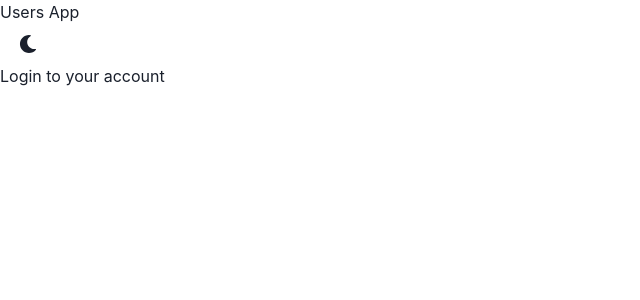
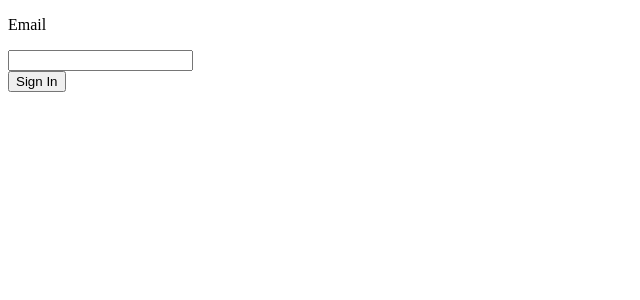
Before and after one commit to shljshlj/users-app, a React (Create React App) app: page /login in a window 1280 px wide. Shown: the top 300 px of the page, without its empty margins (0-640 px from the left). Built offline with nearby package versions, Linux system fonts and the light colour scheme; data requests are answered from the project's data file.

Commit message:
Create basic login form

```diff
--- a/src/App.js
+++ b/src/App.js
@@ -1,4 +1,4 @@
-import React from 'react';
+import React, { useState } from 'react';
 import { BrowserRouter, Switch, Route, Redirect } from 'react-router-dom';
 import { ChakraProvider, theme, } from '@chakra-ui/react';
 
@@ -15,9 +15,11 @@ const getUsers = async () => {
 }
 
 function App() {
-  getUsers();
-  const currentUser = null;
+  const [token, setToken] = useState();
 
+  if (!token) {
+    return <LoginPage setToken={setToken} />
+  }
 
   return (
     <ChakraProvider theme={theme}>
@@ -25,9 +27,7 @@ function App() {
         <Header />
         <Switch>
           <Route exact path='/' render={() =>
-            currentUser ?
-              <Redirect to='/users' /> :
-              <Redirect to='/login' />}
+            <Redirect to='/users' />}
           />
           <Route exact path='/users' component={UsersPage} />
           <Route exact path='/users/create' component={UserCreatePage} />
--- a/src/pages/login/login.component.jsx
+++ b/src/pages/login/login.component.jsx
@@ -1,6 +1,35 @@
-const LoginPage = () => {
+import { useState } from 'react';
+
+const LoginPage = ({ setToken }) => {
+  const [email, setEmail] = useState('');
+
+  const handleInputChange = (e) => {
+    e.persist();
+    setEmail(e.target.value)
+    console.log(email)
+  }
+
+  const handleSubmit = (e) => {
+    e.preventDefault();
+    console.log(email);
+  }
+
   return (
-    <div>Login to your account</div>
+    <form onSubmit={handleSubmit}>
+      <label>
+        <p>Email</p>
+        <input
+          name="email"
+          type="email"
+          value={email}
+          onChange={handleInputChange}
+          required
+        />
+      </label>
+      <div>
+        <button type="submit">Sign In</button>
+      </div>
+    </form>
   );
 }
 
```
